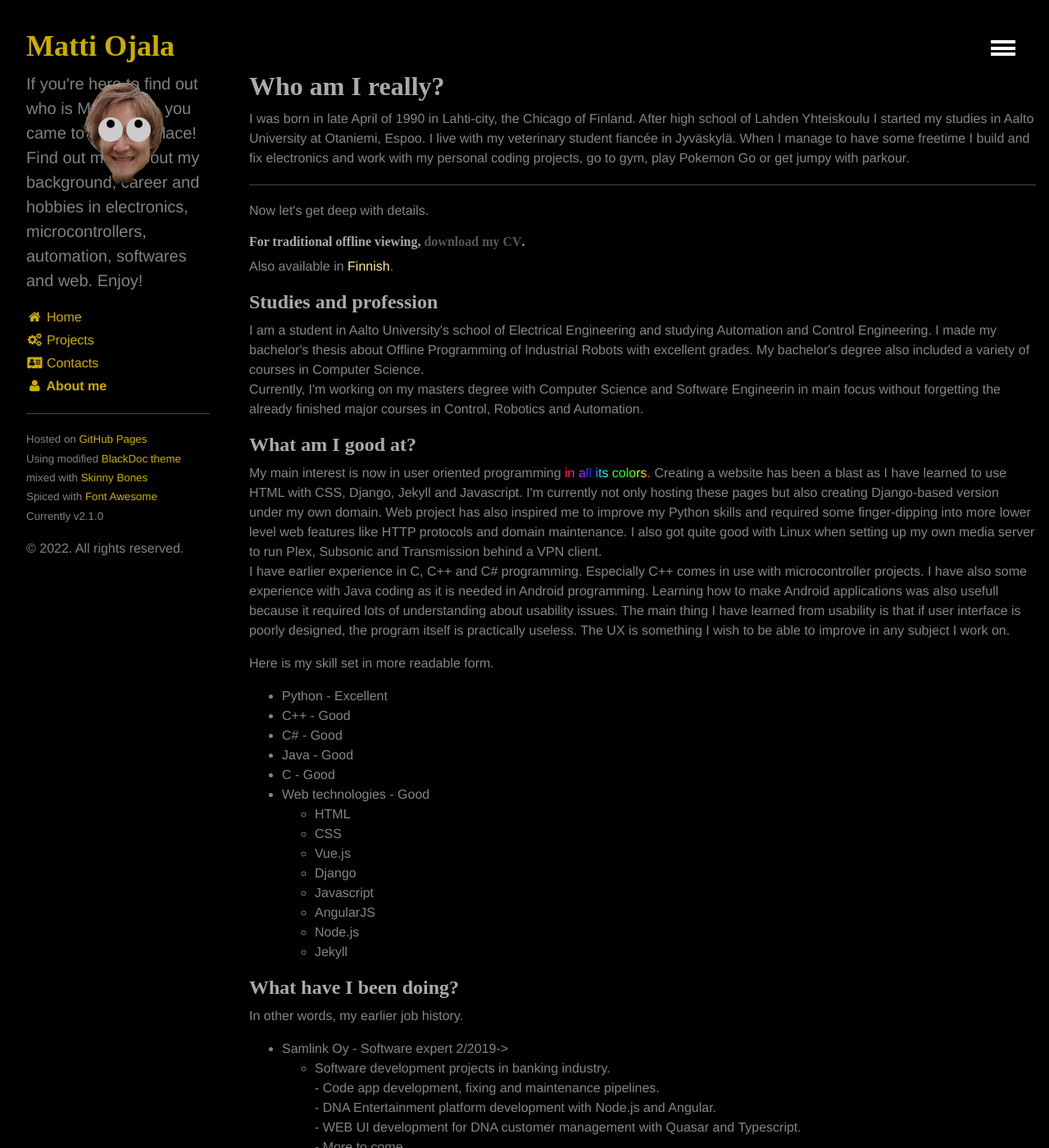
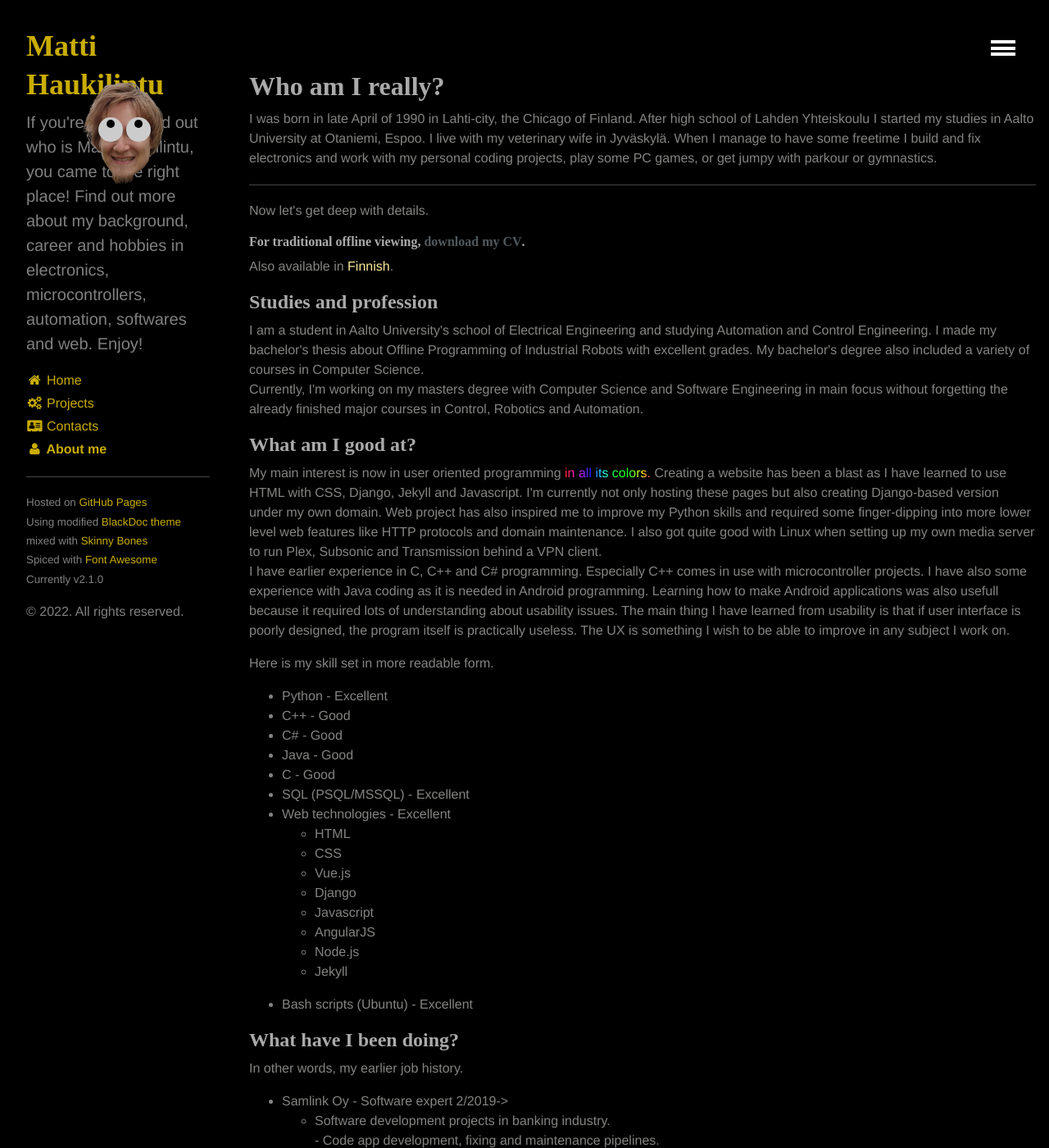
Before and after one commit to Amatson/Amatson.github.io, a Jekyll site: the page built from about/index.html, in a window 1280 px wide and 1400 px high. Shown: the whole window at 82% size. Built offline with Jekyll 4.4.1, drawn with Linux system fonts in a browser that asks for light colours.

Commit message:
Updated surname, CV, experience and some typos

```diff
--- a/_config.yml
+++ b/_config.yml
@@ -1,7 +1,7 @@
 # Site wide configuration
 
-title: "Matti Ojala"
-description: If you're here to find out who is Matti Ojala, you came to the right place! Find out more about my background, career and hobbies in electronics, microcontrollers, automation, softwares and web. Enjoy!
+title: "Matti Haukilintu"
+description: If you're here to find out who is Matti Haukilintu, you came to the right place! Find out more about my background, career and hobbies in electronics, microcontrollers, automation, softwares and web. Enjoy!
 logo: logo.jpg # TODO! 120x120 px default image used for Twitter summary card
 # teaser: teaser_home.jpg # TODO! 400x250 px default teaser image used in image archive grid
 locale: fi
--- a/about/index.html
+++ b/about/index.html
@@ -8,9 +8,9 @@ image: teaser_about.jpg
 <p>I was born in late April of 1990 in Lahti-city, the Chicago of Finland.
   After high school of Lahden Yhteiskoulu I started my studies in
   Aalto University at Otaniemi, Espoo. I live with my veterinary
-  student fiancée in Jyväskylä. When I manage to have some freetime
+  wife in Jyväskylä. When I manage to have some freetime
   I build and fix electronics and work with my personal coding projects,
-  go to gym, play Pokemon Go or get jumpy with parkour.
+  play some PC games, or get jumpy with parkour or gymnastics.
 <br>
 <hr>
 Now let's get deep with details.</p>
@@ -23,7 +23,7 @@ Now let's get deep with details.</p>
 <p>
   I am a student in Aalto University's school of Electrical Engineering and studying Automation and Control Engineering. I made my bachelor's thesis about Offline Programming of Industrial Robots with excellent grades. My bachelor's degree also included a variety of courses in Computer Science.
   <br>
-  Currently, I'm working on my masters degree with Computer Science and Software Engineerin in main focus without forgetting the already finished major courses in Control, Robotics and Automation.
+  Currently, I'm working on my masters degree with Computer Science and Software Engineering in main focus without forgetting the already finished major courses in Control, Robotics and Automation.
   <br>
 </p>
 <h2 id="skills">What am I good at?</h2>
@@ -47,7 +47,8 @@ Now let's get deep with details.</p>
     <li>C# - Good</li>
     <li>Java - Good</li>
     <li>C - Good</li>
-    <li>Web technologies - Good
+    <li>SQL (PSQL/MSSQL) - Excellent</li>
+    <li>Web technologies - Excellent
       <ul>
         <li>HTML</li>
         <li>CSS</li>
@@ -58,6 +59,7 @@ Now let's get deep with details.</p>
         <li>Node.js</li>
         <li>Jekyll</li>
       </ul></li>
+    <li>Bash scripts (Ubuntu) - Excellent</li>
   </ul>
 <h2 id="jobs">What have I been doing?</h2>
 <p>
--- a/index.html
+++ b/index.html
@@ -24,7 +24,7 @@ image: teaser_home.jpg
 
   <h1></h1>
   <p>
-    My name is Matti Ojala, although my colleagues use more international name, Matson.
+    My name is Matti Haukilintu, although my colleagues use more international name, Matson.
     <br>
     This page is about me.
     <br>
```
Also changed, not shown: 2 other files.
